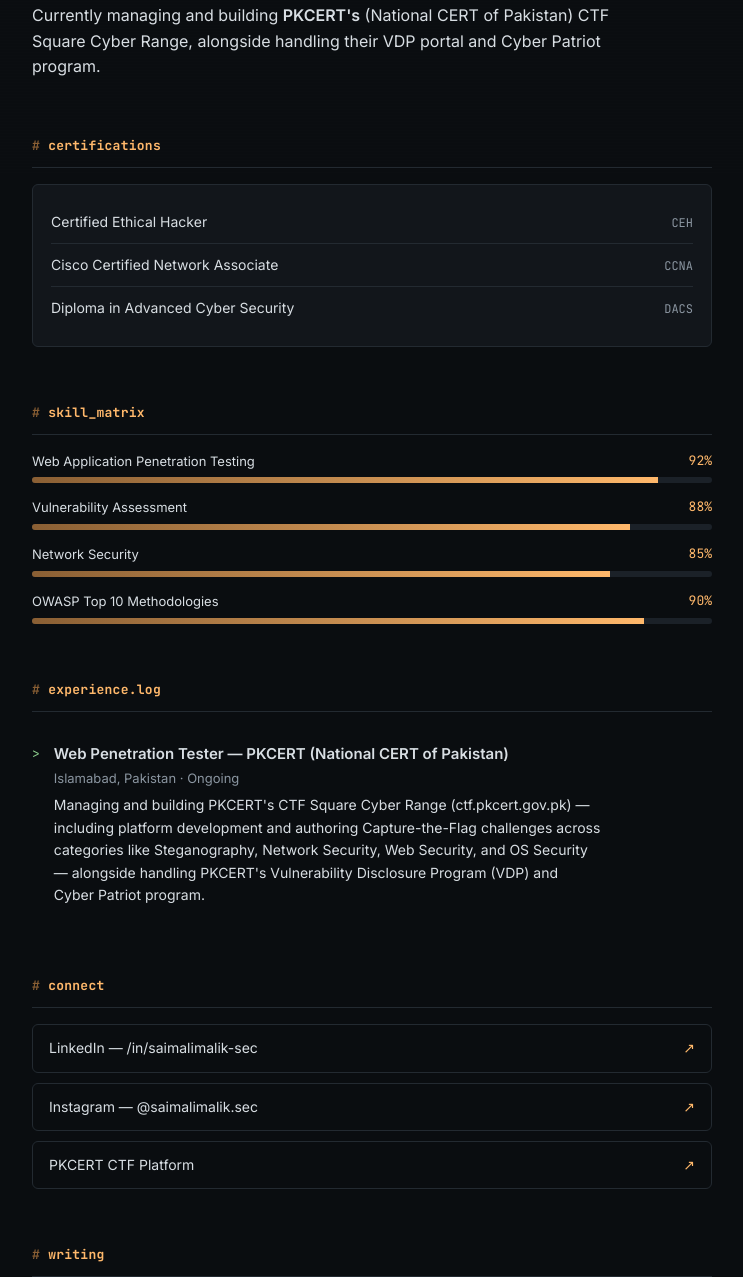
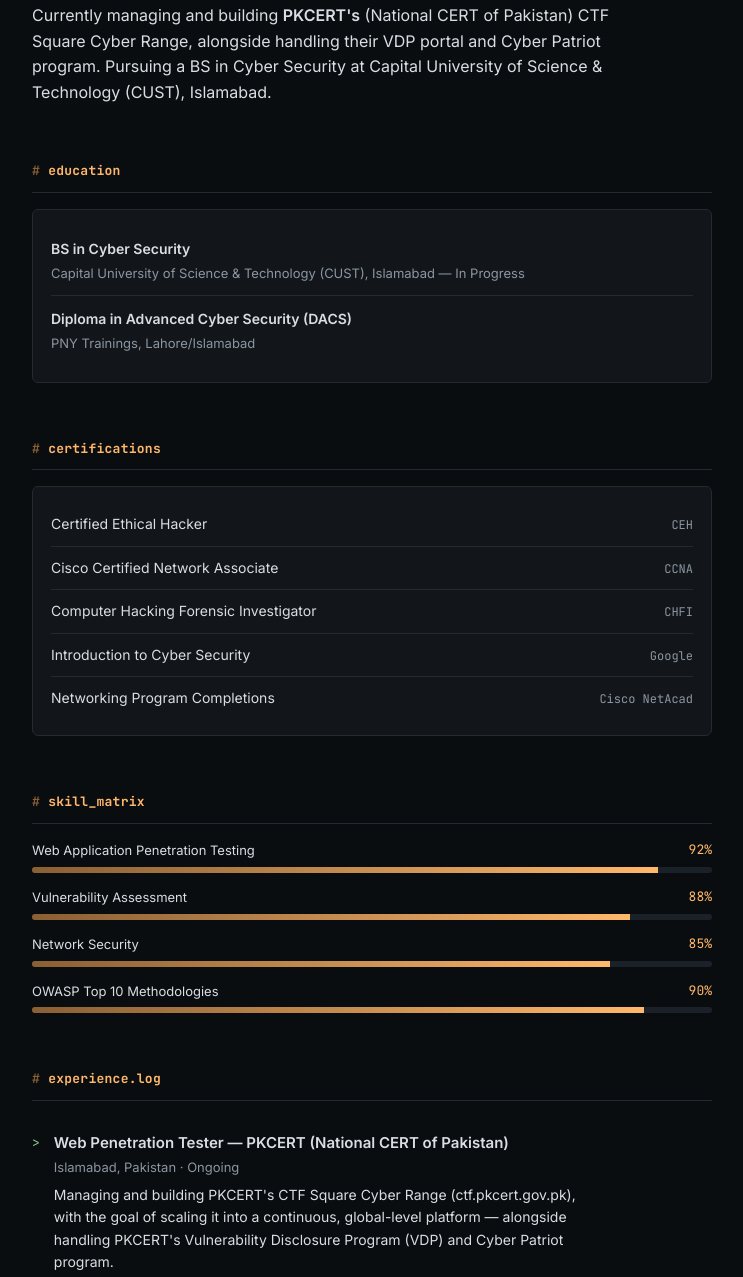
Before and after one commit to saimalimalik-sec/saimalimalik-sec.github.io, a plain HTML site: page index.html in a window 1280 px wide. Shown: the part 626-1903 px from the top of the page, without its empty margins (268-1011 px from the left). Drawn offline with Linux system fonts and the light colour scheme.

Commit message:
Add files via upload

```diff
--- a/index.html
+++ b/index.html
@@ -4,7 +4,7 @@
 <meta charset="UTF-8">
 <meta name="viewport" content="width=device-width, initial-scale=1.0">
 <title>Saim Ali Malik — Web Penetration Tester</title>
-<meta name="description" content="Saim Ali Malik is a web penetration tester and ethical hacker based in Islamabad, Pakistan, specializing in vulnerability research, OWASP Top 10 testing, and responsible disclosure. Contributor at PKCERT.">
+<meta name="description" content="Saim Ali Malik is a web penetration tester and ethical hacker based in Islamabad, Pakistan, specializing in vulnerability research, OWASP Top 10 testing, and responsible disclosure. Contributor to PKCERT's CTF Square.">
 <link rel="canonical" href="https://saimalimalik-sec.github.io">
 <meta property="og:title" content="Saim Ali Malik | Web Penetration Tester">
 <meta property="og:description" content="Ethical Hacker and Web Penetration Tester based in Islamabad, Pakistan.">
@@ -20,6 +20,10 @@
   "description": "Ethical Hacker and Web Penetration Tester based in Islamabad, Pakistan",
   "image": "https://saimalimalik-sec.github.io/saim-ali-malik-web-penetration-tester.jpg",
   "url": "https://saimalimalik-sec.github.io",
+  "alumniOf": {
+    "@type": "CollegeOrUniversity",
+    "name": "Capital University of Science & Technology"
+  },
   "sameAs": [
     "https://linkedin.com/in/saimalimalik-sec",
     "https://instagram.com/saimalimalik.sec",
@@ -58,7 +62,6 @@
   }
   .mono{font-family:'JetBrains Mono',monospace;}
 
-  /* subtle scanline overlay */
   .scanlines{
     position:fixed; inset:0; pointer-events:none; z-index:50;
     background:repeating-linear-gradient(
@@ -73,7 +76,6 @@
 
   .wrap{max-width:720px; margin:0 auto; padding:32px 20px 80px;}
 
-  /* Terminal window */
   .terminal{
     background:var(--panel);
     border:1px solid var(--panel-border);
@@ -114,7 +116,6 @@
   #typedName{color:var(--text); font-weight:700;}
   #typedTitle{color:var(--text-dim);}
 
-  /* visually-hidden but crawlable heading */
   .visually-hidden{
     position:absolute;
     width:1px; height:1px;
@@ -125,7 +126,6 @@
     border:0;
   }
 
-  /* Sections */
   section{margin-top:56px;}
   h2{
     font-family:'JetBrains Mono',monospace;
@@ -168,6 +168,14 @@
   .cert-name{color:var(--text);}
   .cert-code{color:var(--text-dim); font-family:'JetBrains Mono',monospace; font-size:12px;}
 
+  .edu-row{
+    padding:12px 0;
+    border-bottom:1px solid var(--panel-border);
+  }
+  .edu-row:last-child{border-bottom:none;}
+  .edu-title{color:var(--text); font-weight:600; font-size:14px;}
+  .edu-meta{color:var(--text-dim); font-size:13px; margin-top:2px;}
+
   .skill{margin-bottom:14px;}
   .skill-top{display:flex; justify-content:space-between; font-size:13px; margin-bottom:6px;}
   .skill-name{color:var(--text);}
@@ -187,7 +195,12 @@
   .role-marker{color:var(--green-ok); font-family:'JetBrains Mono',monospace; font-size:13px; padding-top:2px;}
   .role-title{font-weight:600; color:var(--text); font-size:15px;}
   .role-meta{color:var(--text-dim); font-size:13px; margin:2px 0 6px;}
-  .role-desc{color:var(--text); font-size:14px; margin:0;}
+  .role-desc{color:var(--text); font-size:14px; margin:0 0 10px;}
+  .role-highlight{
+    font-size:13px; color:var(--text-dim);
+    padding-left:16px; position:relative; margin-bottom:4px;
+  }
+  .role-highlight::before{content:"›"; position:absolute; left:0; color:var(--amber);}
 
   .connect-list{display:flex; flex-direction:column; gap:10px;}
   .connect-link{
@@ -243,7 +256,21 @@
     <h2>about</h2>
     <img class="profile-photo" src="saim-ali-malik-web-penetration-tester.jpg" alt="Saim Ali Malik - Web Penetration Tester and Ethical Hacker, Islamabad, Pakistan">
     <p>Web Penetration Tester and Ethical Hacker based in Islamabad, Pakistan, focused on identifying and responsibly reporting vulnerabilities in web applications and network infrastructure.</p>
-    <p>Currently managing and building <strong>PKCERT's</strong> (National CERT of Pakistan) CTF Square Cyber Range, alongside handling their VDP portal and Cyber Patriot program.</p>
+    <p>Currently managing and building <strong>PKCERT's</strong> (National CERT of Pakistan) CTF Square Cyber Range, alongside handling their VDP portal and Cyber Patriot program. Pursuing a BS in Cyber Security at Capital University of Science &amp; Technology (CUST), Islamabad.</p>
+  </section>
+
+  <section id="education">
+    <h2>education</h2>
+    <div class="card">
+      <div class="edu-row">
+        <div class="edu-title">BS in Cyber Security</div>
+        <div class="edu-meta">Capital University of Science &amp; Technology (CUST), Islamabad — In Progress</div>
+      </div>
+      <div class="edu-row">
+        <div class="edu-title">Diploma in Advanced Cyber Security (DACS)</div>
+        <div class="edu-meta">PNY Trainings, Lahore/Islamabad</div>
+      </div>
+    </div>
   </section>
 
   <section id="certs">
@@ -258,8 +285,16 @@
         <span class="cert-code">CCNA</span>
       </div>
       <div class="cert-row">
-        <span class="cert-name">Diploma in Advanced Cyber Security</span>
-        <span class="cert-code">DACS</span>
+        <span class="cert-name">Computer Hacking Forensic Investigator</span>
+        <span class="cert-code">CHFI</span>
+      </div>
+      <div class="cert-row">
+        <span class="cert-name">Introduction to Cyber Security</span>
+        <span class="cert-code">Google</span>
+      </div>
+      <div class="cert-row">
+        <span class="cert-name">Networking Program Completions</span>
+        <span class="cert-code">Cisco NetAcad</span>
       </div>
     </div>
   </section>
@@ -291,7 +326,9 @@
       <div>
         <div class="role-title">Web Penetration Tester — PKCERT (National CERT of Pakistan)</div>
         <div class="role-meta">Islamabad, Pakistan · Ongoing</div>
-        <p class="role-desc">Managing and building PKCERT's CTF Square Cyber Range (ctf.pkcert.gov.pk) — including platform development and authoring Capture-the-Flag challenges across categories like Steganography, Network Security, Web Security, and OS Security — alongside handling PKCERT's Vulnerability Disclosure Program (VDP) and Cyber Patriot program.</p>
+        <p class="role-desc">Managing and building PKCERT's CTF Square Cyber Range (ctf.pkcert.gov.pk), with the goal of scaling it into a continuous, global-level platform — alongside handling PKCERT's Vulnerability Disclosure Program (VDP) and Cyber Patriot program.</p>
+        <div class="role-highlight">Conceptualized and integrated Dynamic Flags — a system that requires participants to write functional exploit scripts rather than share static flag strings</div>
+        <div class="role-highlight">Designs challenges spanning Web Security (OWASP Top 10), Network Security, and Digital Forensics &amp; Incident Response (DFIR)</div>
       </div>
     </div>
   </section>
@@ -352,7 +389,6 @@
       }, 200);
     });
 
-    // animate skill bars once visible
     const bars = document.querySelectorAll('.bar-fill');
     const io = new IntersectionObserver((entries) => {
       entries.forEach(entry => {
```
